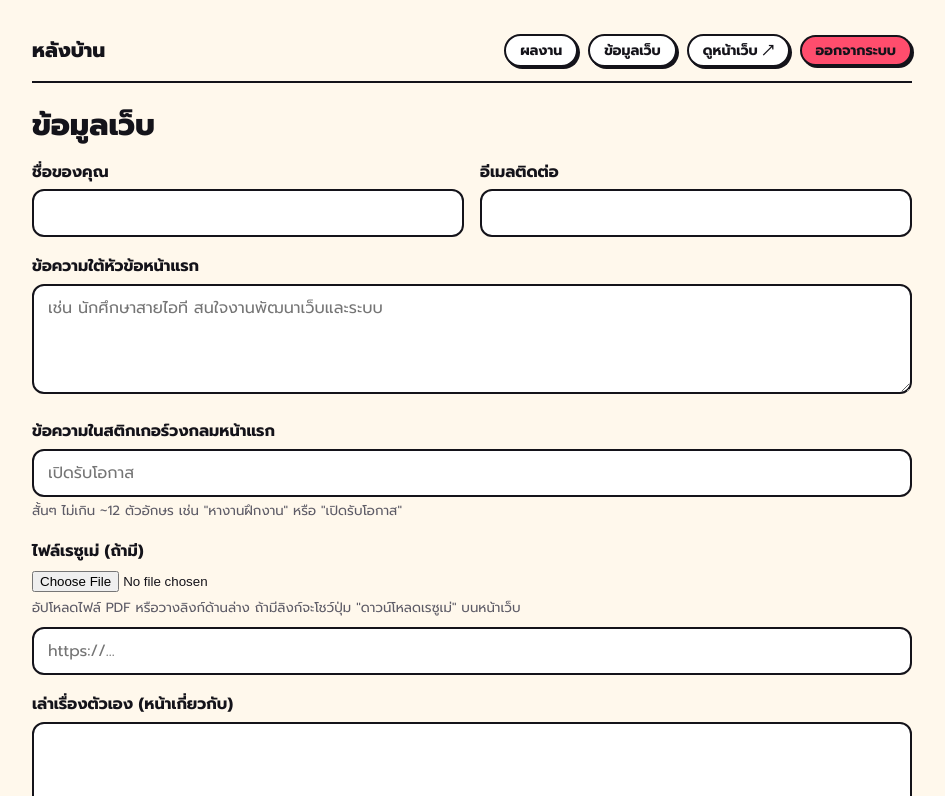
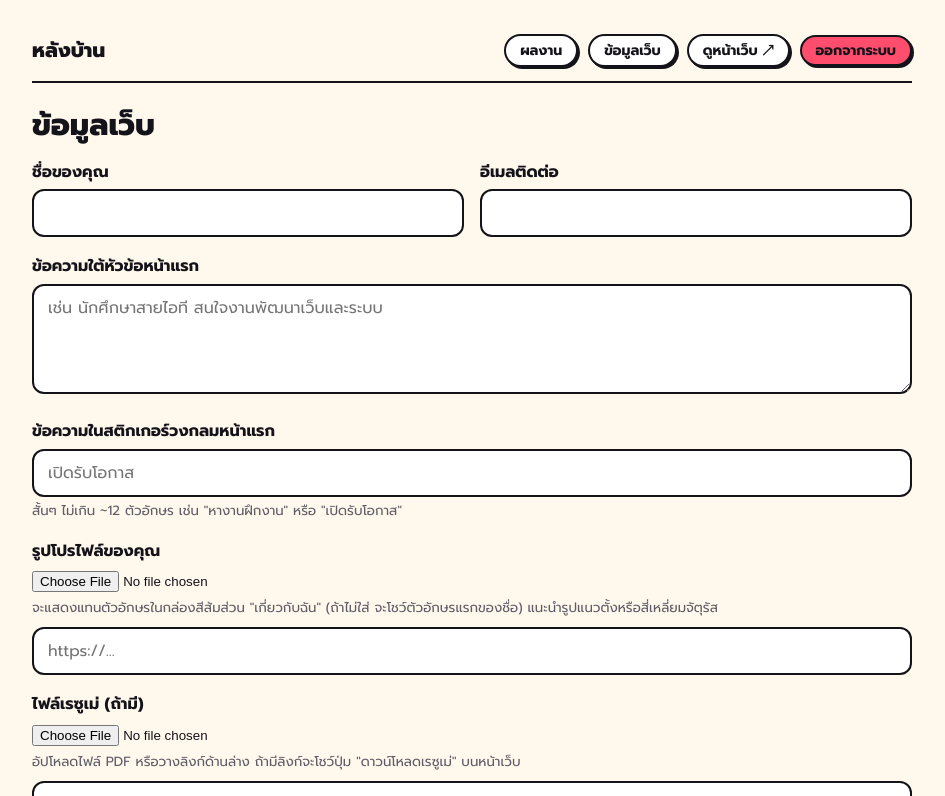
Before and after one commit to nattapat060744-cpu/Portfolio, a Next.js app: page /admin/settings in a window 1280 px wide. Shown: the top 796 px of the page, without its empty margins (168-1113 px from the left). Built offline with nearby package versions, Linux system fonts and the light colour scheme; no server answers; the database is empty.

Commit message:
Initial commit

```diff
--- a/app/admin/settings/page.tsx
+++ b/app/admin/settings/page.tsx
@@ -10,7 +10,7 @@ import {
 export default function SettingsPage() {
   const sb = useMemo(() => createClient(), [])
   const [f, setF] = useState({
-    name: '', tagline: '', bio: '', email: '', status: '', resume_url: '',
+    name: '', tagline: '', bio: '', email: '', status: '', resume_url: '', avatar_url: '',
     stats: '', skills: '', timeline: '', tools: '',
   })
   const [msg, setMsg] = useState<{ ok: boolean; t: string } | null>(null)
@@ -24,7 +24,7 @@ export default function SettingsPage() {
       const s = normalizeSettings(data)
       setF({
         name: data?.name ?? '', tagline: data?.tagline ?? '', bio: s.bio, email: s.email,
-        status: data?.status ?? '', resume_url: data?.resume_url ?? '',
+        status: data?.status ?? '', resume_url: data?.resume_url ?? '', avatar_url: data?.avatar_url ?? '',
         stats: statsToText(s.stats), skills: skillsToText(s.skills),
         timeline: timelineToText(s.timeline), tools: toolsToText(s.tools),
       })
@@ -41,6 +41,16 @@ export default function SettingsPage() {
     setUploading(false)
   }
 
+  const uploadAvatar = async (file: File) => {
+    setUploading(true)
+    setMsg(null)
+    const path = `avatar/${Date.now()}-${file.name.replace(/[^\w.-]/g, '_')}`
+    const { error } = await sb.storage.from('portfolio').upload(path, file)
+    if (error) setMsg({ ok: false, t: 'อัปโหลดไม่สำเร็จ: ' + error.message })
+    else set('avatar_url', sb.storage.from('portfolio').getPublicUrl(path).data.publicUrl)
+    setUploading(false)
+  }
+
   const save = async () => {
     setBusy(true)
     setMsg(null)
@@ -51,6 +61,7 @@ export default function SettingsPage() {
       email: f.email.trim() || null,
       status: f.status.trim() || null,
       resume_url: f.resume_url.trim() || null,
+      avatar_url: f.avatar_url.trim() || null,
       stats: textToStats(f.stats),
       skills: textToSkills(f.skills),
       timeline: textToTimeline(f.timeline),
@@ -81,6 +92,13 @@ export default function SettingsPage() {
         <label>ข้อความในสติกเกอร์วงกลมหน้าแรก</label>
         <input type="text" value={f.status} onChange={(e) => set('status', e.target.value)} placeholder="เปิดรับโอกาส" />
         <small>สั้นๆ ไม่เกิน ~12 ตัวอักษร เช่น "หางานฝึกงาน" หรือ "เปิดรับโอกาส"</small>
+      </div>
+      <div className="fld">
+        <label>รูปโปรไฟล์ของคุณ</label>
+        <input type="file" accept="image/*" onChange={(e) => e.target.files?.[0] && uploadAvatar(e.target.files[0])} />
+        <small>{uploading ? 'กำลังอัปโหลด...' : 'จะแสดงแทนตัวอักษรในกล่องสีส้มส่วน "เกี่ยวกับฉัน" (ถ้าไม่ใส่ จะโชว์ตัวอักษรแรกของชื่อ) แนะนำรูปแนวตั้งหรือสี่เหลี่ยมจัตุรัส'}</small>
+        <input type="url" style={{ marginTop: 8 }} value={f.avatar_url} onChange={(e) => set('avatar_url', e.target.value)} placeholder="https://..." />
+        {f.avatar_url && <img src={f.avatar_url} alt="" style={{ marginTop: 10, maxWidth: 160, borderRadius: 12, border: '2px solid var(--ink)' }} />}
       </div>
       <div className="fld">
         <label>ไฟล์เรซูเม่ (ถ้ามี)</label>
--- a/app/globals.css
+++ b/app/globals.css
@@ -132,3 +132,7 @@ footer.f{text-align:center;padding:24px 0 50px;color:var(--mute);font-size:14px}
 .msg.err{background:var(--c1)}.msg.ok{background:var(--c3)}
 .chk{display:flex;align-items:center;gap:8px;font-weight:600}
 .chk input{width:20px;height:20px}
+
+/* profile photo in About */
+.b-pic{position:relative;overflow:hidden;min-height:200px}
+.b-pic img{position:absolute;inset:0;width:100%;height:100%;object-fit:cover;display:block}
--- a/app/page.tsx
+++ b/app/page.tsx
@@ -3,8 +3,7 @@ import { publicClient } from '@/lib/supabase/public'
 import { normalizeSettings } from '@/lib/utils'
 import type { Project } from '@/lib/types'
 
-export const dynamic = 'force-dynamic'
-export const fetchCache = 'force-no-store'
+export const dynamic = 'force-dynamic' // always read fresh data from the database
 
 export default async function Home() {
   const sb = publicClient()
--- a/components/Portfolio.tsx
+++ b/components/Portfolio.tsx
@@ -50,7 +50,7 @@ function Counter({ n }: { n: number }) {
     id = requestAnimationFrame(step)
     return () => cancelAnimationFrame(id)
   }, [seen, n])
-  return <b ref={ref}>{v}{seen && v >= n ? '+' : ''}</b>
+  return <b ref={ref}>{v}</b>
 }
 
 function Bar({ name, level }: { name: string; level: number }) {
@@ -254,7 +254,7 @@ export default function Portfolio({ projects, settings: s }: { projects: Project
               <h3 style={{ marginTop: 0, fontSize: 24 }}>เล่าเรื่องตัวเอง</h3>
               <p className="bio-t">{s.bio || 'ยังไม่ได้ใส่ข้อความแนะนำตัว'}</p>
             </div>
-            <div className="box b-pic">{s.name.charAt(0)}</div>
+            <div className="box b-pic">{s.avatar_url ? <img src={s.avatar_url} alt={s.name} /> : s.name.charAt(0)}</div>
             {s.skills.length > 0 && (
               <div className="box b-skill">
                 <h3 style={{ marginTop: 0 }}>ทักษะ</h3>
--- a/lib/supabase/public.ts
+++ b/lib/supabase/public.ts
@@ -1,6 +1,4 @@
 import { createClient } from '@supabase/supabase-js'
 
 export const publicClient = () =>
-  createClient(process.env.NEXT_PUBLIC_SUPABASE_URL!, process.env.NEXT_PUBLIC_SUPABASE_ANON_KEY!, {
-    global: { fetch: (input, init) => fetch(input, { ...init, cache: 'no-store' }) },
-  })
+  createClient(process.env.NEXT_PUBLIC_SUPABASE_URL!, process.env.NEXT_PUBLIC_SUPABASE_ANON_KEY!)
--- a/lib/types.ts
+++ b/lib/types.ts
@@ -30,4 +30,5 @@ export interface Settings {
   tools: string[]
   status: string
   resume_url: string
+  avatar_url: string
 }
--- a/lib/utils.ts
+++ b/lib/utils.ts
@@ -47,6 +47,7 @@ export function normalizeSettings(d: Record<string, unknown> | null): Settings {
     tools: x.tools ?? [],
     status: x.status || 'เปิดรับโอกาส',
     resume_url: x.resume_url || '',
+    avatar_url: x.avatar_url || '',
   }
 }
 
```
Also changed, not shown: 1 other file (tests, documents, lock files or other folders).
